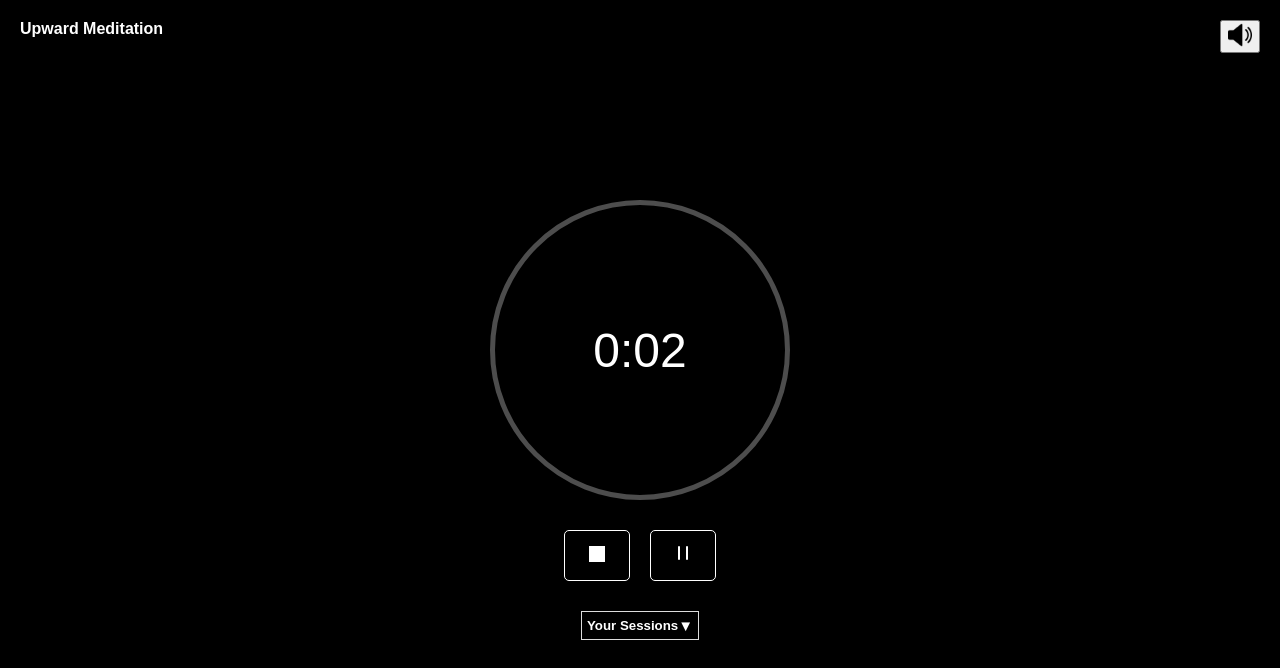
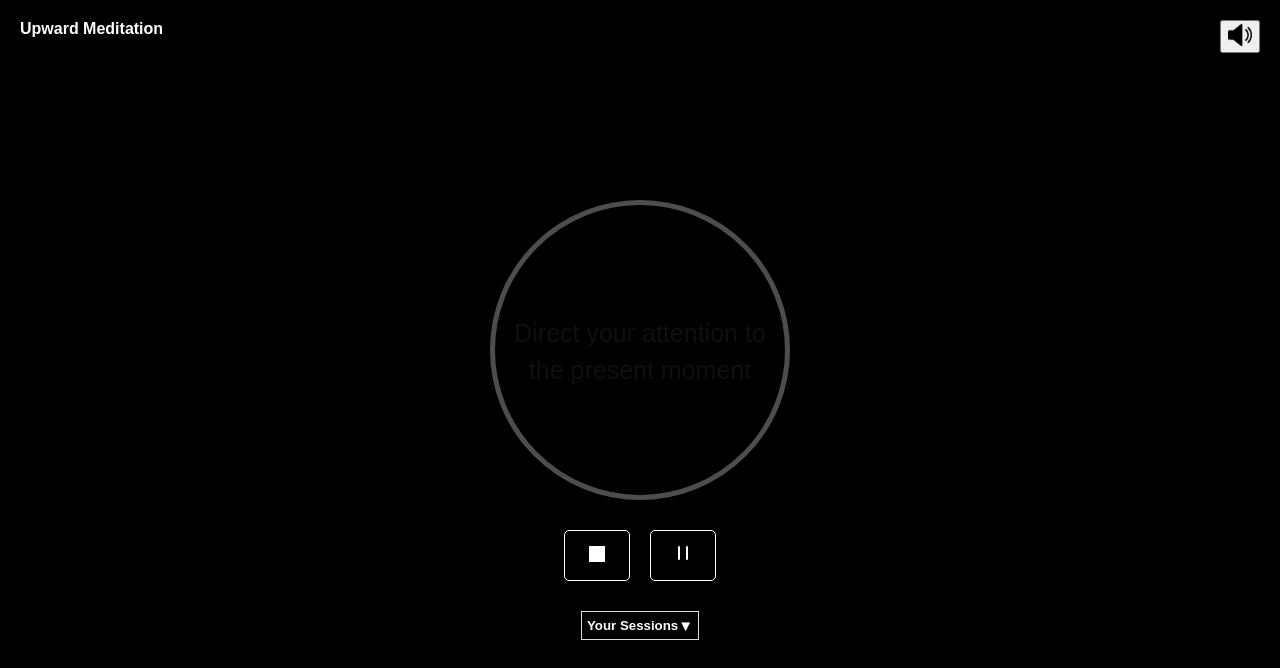
Before and after one commit to jkobb510/MeditationApp, a React app: page / in a window 1280 px wide. Both pictures are taken after a click on the button 683 px from the left and 555 px from the top of the page. Shown: the top 668 px of the page. Built offline with nearby package versions, Linux system fonts and the light colour scheme.

Commit message:
fade-in, fade-out

```diff
--- a/src/App.css
+++ b/src/App.css
@@ -1,6 +1,15 @@
 * {
     margin: 0;
     box-sizing: border-box;
+}
+.fade-out {
+  opacity: 0;
+  transition: opacity 2s ease-out;
+
+}
+.fade-in{
+  opacity: 1;
+  transition: opacity 2s ease-in;
 }
 
 body {
@@ -96,6 +105,9 @@ body {
 #time {
     font-size: 48px;
 }
+#bePresent {
+    font-size: 25px;
+}
 
 .controls button {
     background-color: transparent;
--- a/src/App.js
+++ b/src/App.js
@@ -10,6 +10,7 @@ import useWarning from "./hooks/useWarning";
 import useAudio from "./hooks/useAudio";
 import convertTime from "./utils/convertTime";
 import ToggleAudio from "./Components/ToggleAudio";
+import CollapsibleHeader from "./Components/CollapsibleHeader";
 function App() {
   const { time, isRunning, startPauseTimer, resetTimer, audioRef } = useTimer();
   const { logs, saveLog } = useLogs();
@@ -43,19 +44,11 @@ function App() {
     {warning && <p className="warning">{warning}</p>}
     <div className="top-left">
       <h4>Upward Meditation</h4>
-
     </div>
       <ToggleAudio isAudioOn={isAudioOn} toggleAudio={toggleAudio} />
-      <TimerDisplay time={time} />
-      <Controls
-        isRunning={isRunning}
-        onStartPause={handleStartPause}
-        onReset={handleReset}
-      />
-      <div className="collapsible-header" onClick={() => setIsExpanded(!isExpanded)}>
-        <h5>Your Sessions</h5>
-        <span>{isExpanded ? "▲" : "▼"}</span>
-      </div>
+      <TimerDisplay time={time} isRunning={isRunning} />
+      <Controls isRunning={isRunning} onStartPause={handleStartPause} onReset={handleReset}/>
+      <CollapsibleHeader isExpanded={isExpanded} toggleExpand={() => setIsExpanded(!isExpanded)} />
       {isExpanded && <LogContainer logs={logs} />}
 
         <audio ref={audioRef} src={chimeSound} />
--- /dev/null
+++ b/src/Components/CollapsibleHeader.js
@@ -0,0 +1,18 @@
+import React from "react";
+import PropTypes from "prop-types";
+
+const CollapsibleHeader = ({ isExpanded, toggleExpand }) => {
+  return (
+    <div className="collapsible-header" onClick={toggleExpand}>
+      <h5>Your Sessions</h5>
+      <span>{isExpanded ? "▲" : "▼"}</span>
+    </div>
+  );
+};
+
+CollapsibleHeader.propTypes = {
+  isExpanded: PropTypes.bool.isRequired,
+  toggleExpand: PropTypes.func.isRequired,
+};
+
+export default CollapsibleHeader;
--- a/src/Components/TimerDisplay.js
+++ b/src/Components/TimerDisplay.js
@@ -1,7 +1,38 @@
-import React from 'react';
+import React, { useState, useEffect, useRef } from 'react';
 import PropTypes from 'prop-types';
 
-const TimerDisplay = ({ time }) => {
+const transitionDelay = 2500;
+const TimerDisplay = ({ time, isRunning }) => {
+  const [display, setDisplay] = useState('formatTime');
+  const [animation, setAnimation] = useState('fade-in');
+  const timerRef = useRef(null);
+
+  const clearTimer = () => {
+    if (timerRef.current) {
+      clearTimeout(timerRef.current);
+      timerRef.current = null;
+    }
+  };
+
+  useEffect(() => {
+    clearTimer();
+    if (isRunning && display === 'formatTime') {
+      setAnimation('fade-out');
+      timerRef.current = setTimeout(() => {
+        setDisplay('bePresent');
+        setAnimation('fade-in');
+      }, transitionDelay);
+    } else if (!isRunning && display === 'bePresent') {
+      setAnimation('fade-out');
+      timerRef.current = setTimeout(() => {
+        setDisplay('formatTime');
+        setAnimation('fade-in');
+      }, transitionDelay);
+    }
+
+    return clearTimer;
+  }, [isRunning, display]);
+
   const formatTime = () => {
     const minutes = Math.floor(time / 60);
     const seconds = time % 60;
@@ -11,7 +42,15 @@ const TimerDisplay = ({ time }) => {
   return (
     <div id="timerCircle">
       <div id="innerCircle">
-        <span id="time">{formatTime()}</span>
+        {display === 'bePresent' ? (
+          <div className={animation}>
+            <span id="bePresent">Direct your attention to the present moment</span>
+          </div>
+        ) : (
+          <div className={animation}>
+            <span id="time">{formatTime()}</span>
+          </div>
+        )}
       </div>
     </div>
   );
@@ -19,6 +58,7 @@ const TimerDisplay = ({ time }) => {
 
 TimerDisplay.propTypes = {
   time: PropTypes.number.isRequired,
+  isRunning: PropTypes.bool.isRequired,
 };
 
 export default TimerDisplay;
```
